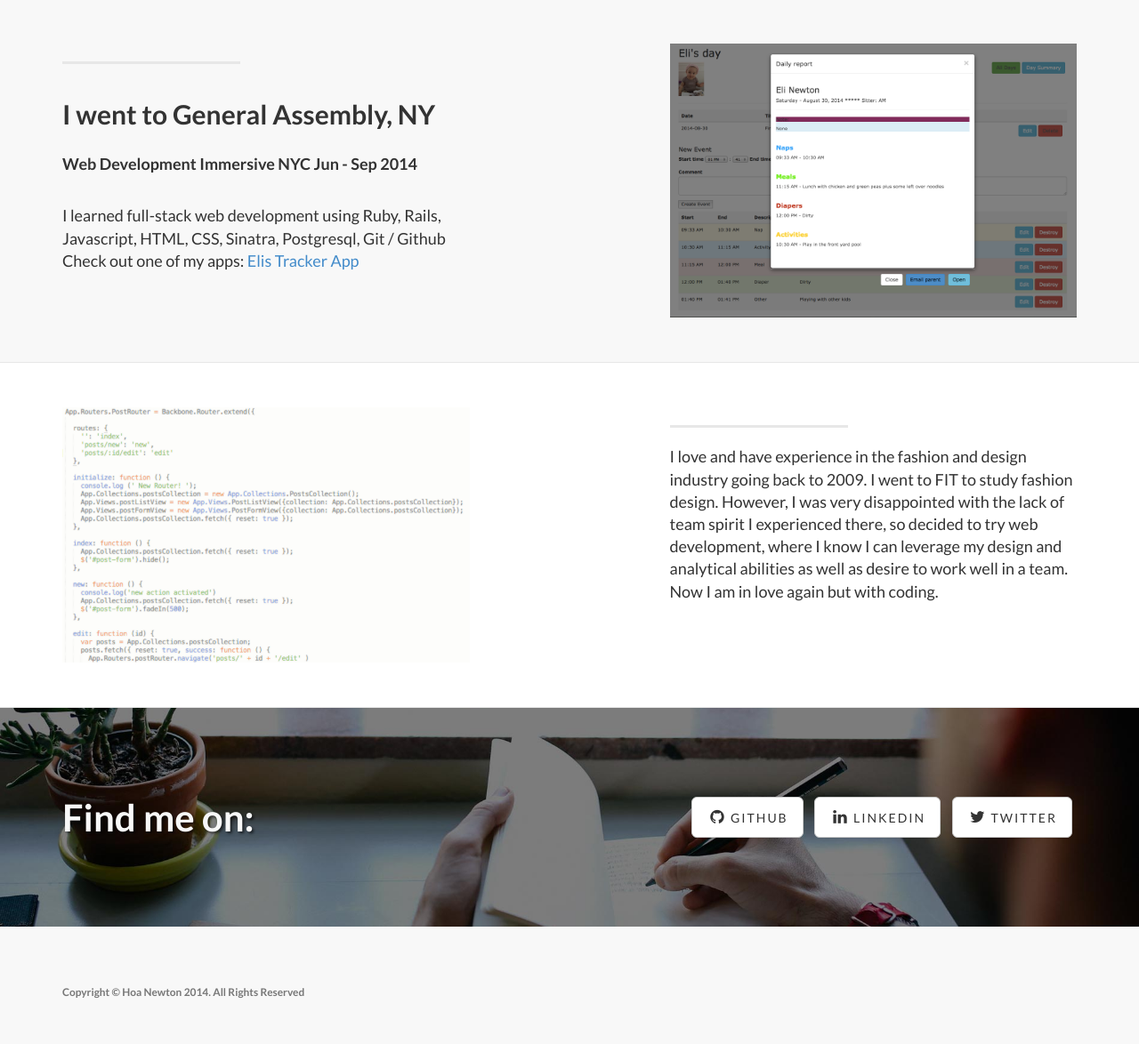
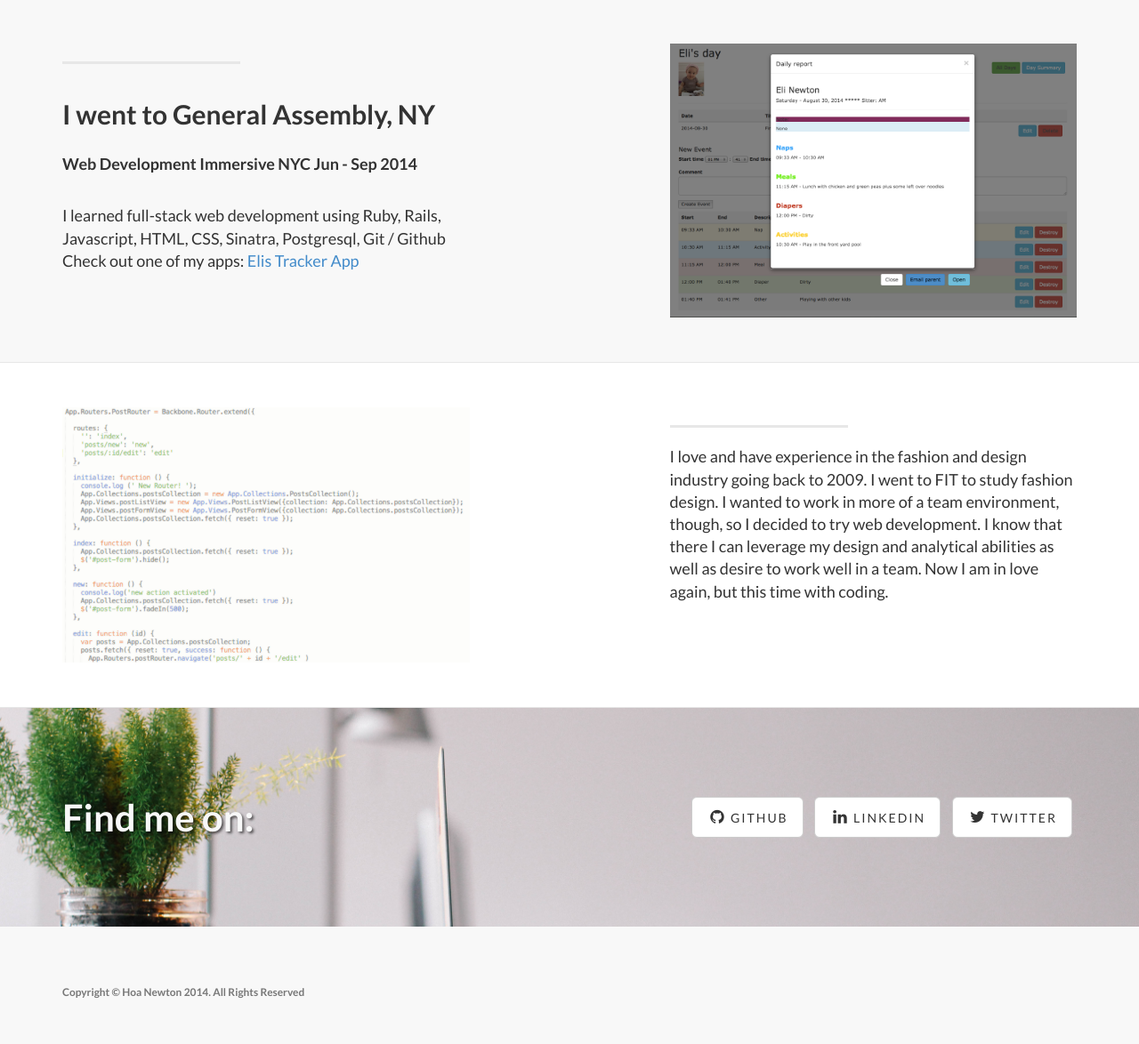
Before and after one commit to hoanewton/portfolio, a PHP site: page / in a window 1280 px wide. Shown: the part 778-1952 px from the top of the page at 89% size. Run offline with PHP 8.4, Linux system fonts and the light colour scheme.

Commit message:
change pictures

```diff
--- a/css/landing-page.css
+++ b/css/landing-page.css
@@ -32,7 +32,7 @@ h6 {
     text-align: center;
     color: #f8f8f8;
     /*background: url(../img/intro-bg.jpg) no-repeat center center;*/
-    background: url(../img/laptop.jpg) no-repeat center center;
+    background: url(../img/beach.jpg) no-repeat center center;
     background-size: cover;
 }
 
@@ -113,7 +113,7 @@ h6 {
 .banner {
     padding: 100px 0;
     color: #f8f8f8;
-    background: url(../img/banner-bg.jpg) no-repeat center center;
+    background: url(../img/laptop.jpg) no-repeat center center;
     background-size: cover;
 }
 
--- a/home.html
+++ b/home.html
@@ -132,7 +132,7 @@
                     <div class="clearfix"></div>
                     <!-- <h2 class="section-heading">3D Device Mockups<br>by PSDCovers</h2>
                         <a target="_blank" href="http://www.psdcovers.com/">PSDCovers</a>-->
-                    <p class="lead">I love and have experience in the fashion and design industry going back to 2009.  I went to FIT to study fashion design.  However, I was very disappointed with the lack of team spirit I experienced there, so decided to try web development, where I know I can leverage my design and analytical abilities as well as desire to work well in a team.  Now I am in love again but with coding. </p>
+                    <p class="lead">I love and have experience in the fashion and design industry going back to 2009.  I went to FIT to study fashion design.  I wanted to work in more of a team environment, though, so I decided to try web development. I know that there I can leverage my design and analytical abilities as well as desire to work well in a team.  Now I am in love again, but this time with coding. </p>
                 </div>
                 <div class="col-lg-5 col-sm-pull-6  col-sm-6">
                     <a href="https://github.com/hoanewton/my_blog/blob/master/app/assets/javascripts/backbone/routers/postRouter.js">
```
